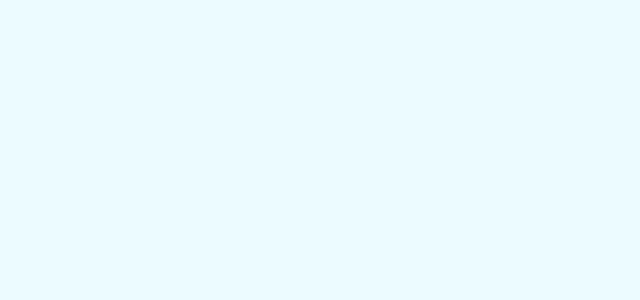
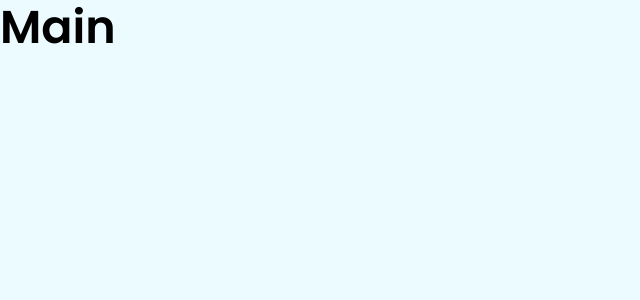
Before and after one commit to Roko03/charteraga-frontend, a Next.js app: page / in a window 1280 px wide. Shown: the top 300 px of the page, without its empty margins (0-640 px from the left). Built offline with nearby package versions, Linux system fonts and the light colour scheme.

Commit message:
make layout

```diff
--- a/src/app/layout.tsx
+++ b/src/app/(home)/layout.tsx
@@ -1,6 +1,7 @@
 import type { Metadata } from "next";
-import "../styles/index.scss";
-import { poppins } from "../styles/fonts";
+import "../../styles/index.scss";
+import { poppins } from "../../styles/fonts";
+import Layout from "@/components/Layout";
 
 export const metadata: Metadata = {
   title: "CHARTERAG",
@@ -14,7 +15,10 @@ export default function RootLayout({
 }>) {
   return (
     <html lang="en">
-      <body className={poppins.variable}>{children}</body>
+      <body className={poppins.variable}>
+        <h2>Main</h2>
+        {children}
+      </body>
     </html>
   );
 }
--- /dev/null
+++ b/src/app/(home)/page.module.scss
@@ -0,0 +1 @@
+@use "../../styles/main.scss" as *;
--- a/src/app/page.module.scss
+++ /dev/null
@@ -1 +0,0 @@
-@use "../styles/main.scss" as *;
--- /dev/null
+++ b/src/components/Layout/Layout.module.scss
@@ -0,0 +1 @@
+@use "../../styles/main.scss" as *;
--- /dev/null
+++ b/src/components/Layout/Layout.tsx
@@ -0,0 +1,19 @@
+import React, { PropsWithChildren } from "react";
+import Header from "../Header";
+import Footer from "../Footer";
+
+interface LayoutProps extends PropsWithChildren {
+  variant?: "primary" | "secondary";
+}
+
+const Layout: React.FC<LayoutProps> = ({ children, variant = "primary" }) => {
+  return (
+    <>
+      <Header variant={variant} />
+      <main>{children}</main>
+      <Footer />
+    </>
+  );
+};
+
+export default Layout;
--- /dev/null
+++ b/src/components/Layout/index.ts
@@ -0,0 +1,3 @@
+import Layout from "./Layout";
+
+export default Layout
```
Also changed, not shown: src/app/(home)/page.tsx (renamed from src/app/page.tsx).
